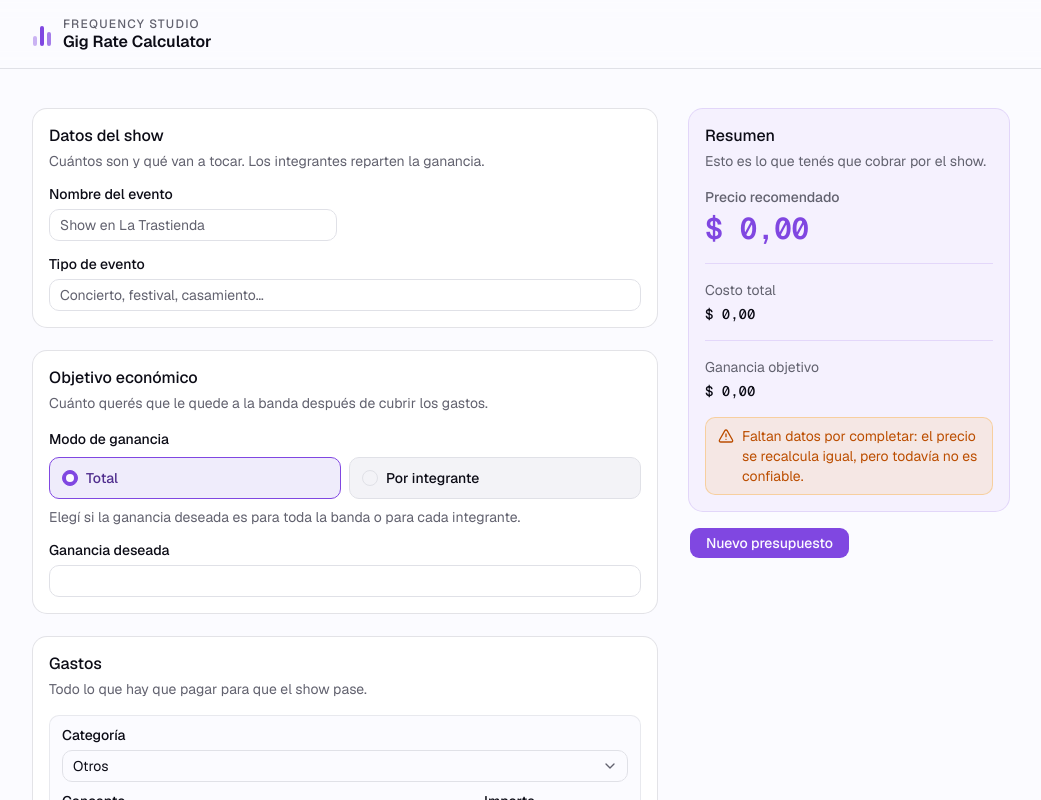
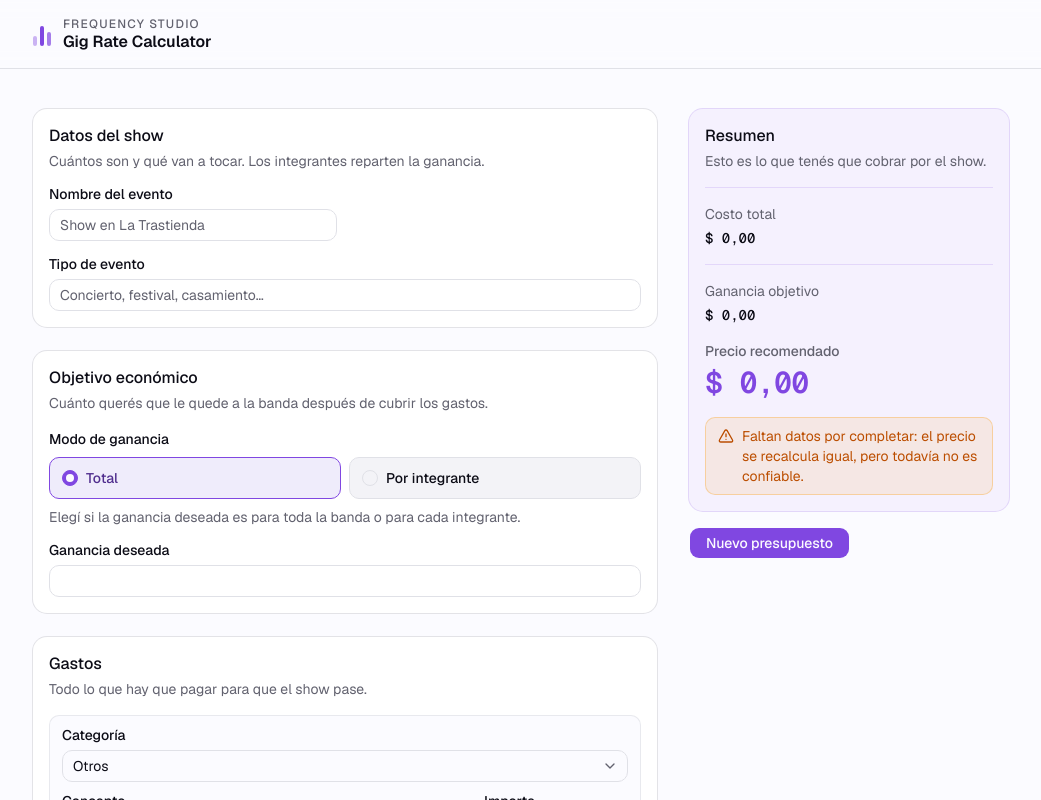
Before and after one commit to FrequencyStudio-dev/gig-rate-calculator-fe, a Next.js app: page / in a window 1280 px wide. Shown: the top 800 px of the page, without its empty margins (119-1160 px from the left). Built offline with nearby package versions, Linux system fonts and the light colour scheme.

Commit message:
style: move recomended price to the botom  of the card

```diff
--- a/components/summary/SummaryCard.tsx
+++ b/components/summary/SummaryCard.tsx
@@ -17,18 +17,6 @@ export function SummaryCard({
   return (
     <div className="@container flex flex-col gap-4">
       <dl className="grid gap-4 @md:grid-cols-3">
-        <div className="flex flex-col gap-1 @md:col-span-3">
-          <dt className="text-sm font-medium text-muted-foreground">
-            Precio recomendado
-          </dt>
-          <dd
-            aria-live="polite"
-            className="font-mono text-3xl font-semibold tracking-tight text-primary tabular-nums @md:text-4xl"
-          >
-            {formatCurrency(result.recommendedPrice)}
-          </dd>
-        </div>
-
         <div className="flex flex-col gap-1 border-t border-primary/15 pt-4">
           <dt className="text-sm text-muted-foreground">Costo total</dt>
           <dd className="font-mono font-medium tabular-nums">
@@ -53,6 +41,18 @@ export function SummaryCard({
             </dd>
           </div>
         ) : null}
+
+        <div className="flex flex-col gap-1 @md:col-span-3">
+          <dt className="text-sm font-medium text-muted-foreground">
+            Precio recomendado
+          </dt>
+          <dd
+            aria-live="polite"
+            className="font-mono text-3xl font-semibold tracking-tight text-primary tabular-nums @md:text-4xl"
+          >
+            {formatCurrency(result.recommendedPrice)}
+          </dd>
+        </div>
       </dl>
 
       {isIncomplete ? (
```
